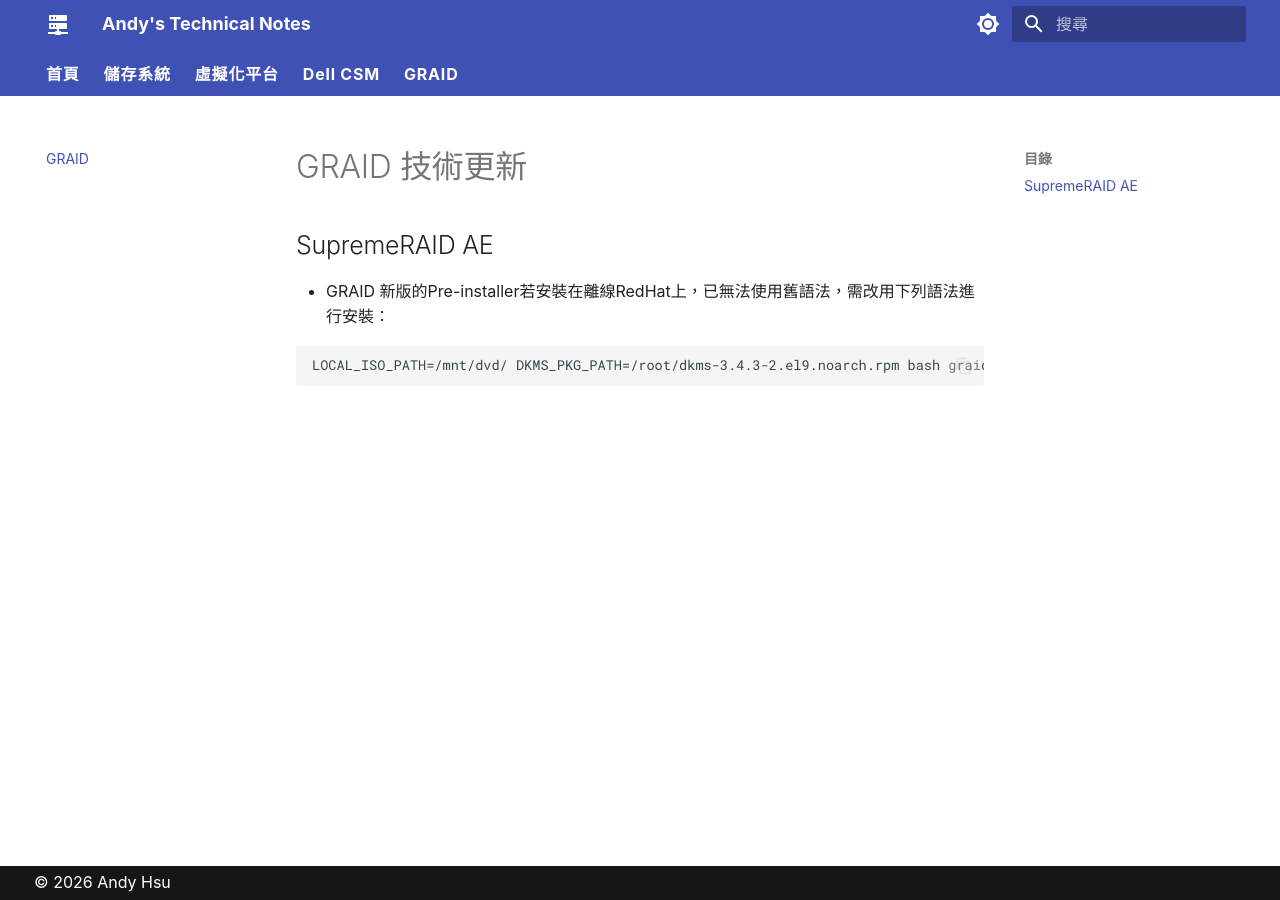
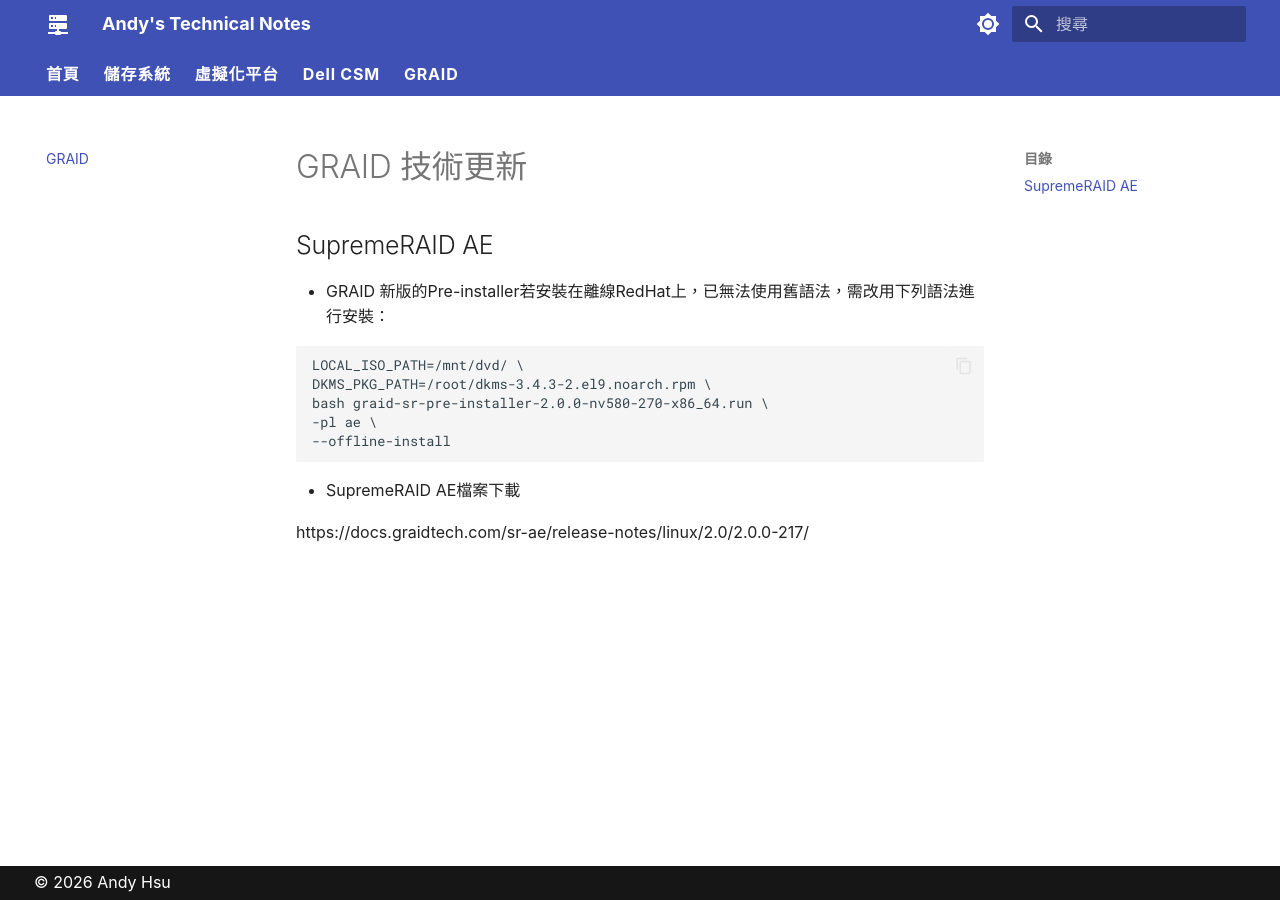
Before and after one commit to Andy0583/Metaage, an MkDocs documentation site: the page built from docs/graid/graid.md, in a window 1280 px wide. Built offline with MkDocs 1.6.1 and Material for MkDocs 9.7.7, drawn with Linux system fonts in a browser that asks for light colours.

Commit message:
Update graid.md

````diff
--- a/docs/graid/graid.md
+++ b/docs/graid/graid.md
@@ -2,5 +2,14 @@
 ## SupremeRAID AE
 - GRAID 新版的Pre-installer若安裝在離線RedHat上，已無法使用舊語法，需改用下列語法進行安裝：
 ```shell
-LOCAL_ISO_PATH=/mnt/dvd/ DKMS_PKG_PATH=/root/dkms-3.4.3-2.el9.noarch.rpm bash graid-sr-pre-installer-2.0.0-nv580-270-x86_64.run -pl ae --offline-install
+LOCAL_ISO_PATH=/mnt/dvd/ \
+DKMS_PKG_PATH=/root/dkms-3.4.3-2.el9.noarch.rpm \
+bash graid-sr-pre-installer-2.0.0-nv580-270-x86_64.run \
+-pl ae \
+--offline-install
 ```
+
+
+- SupremeRAID AE檔案下載
+
+  https://docs.graidtech.com/sr-ae/release-notes/linux/2.0/2.0.0-217/
````
